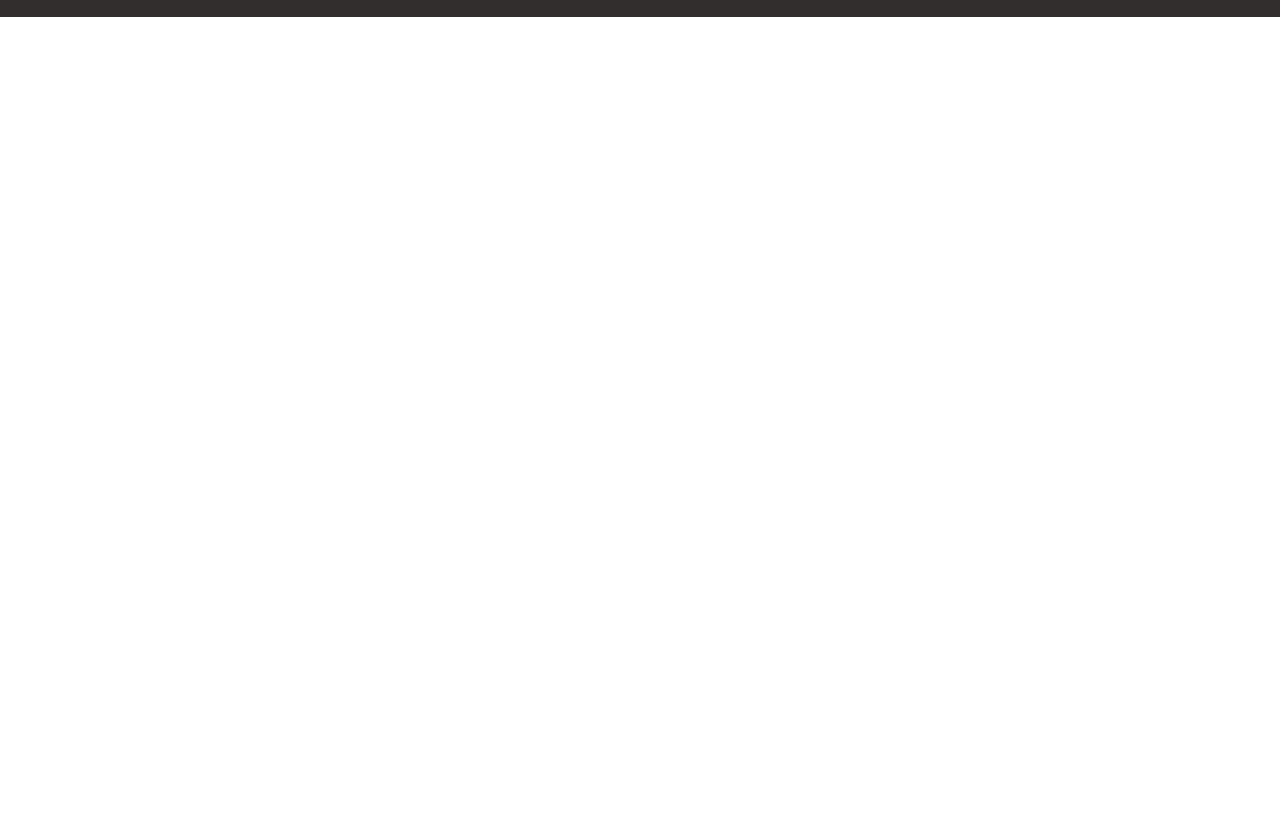
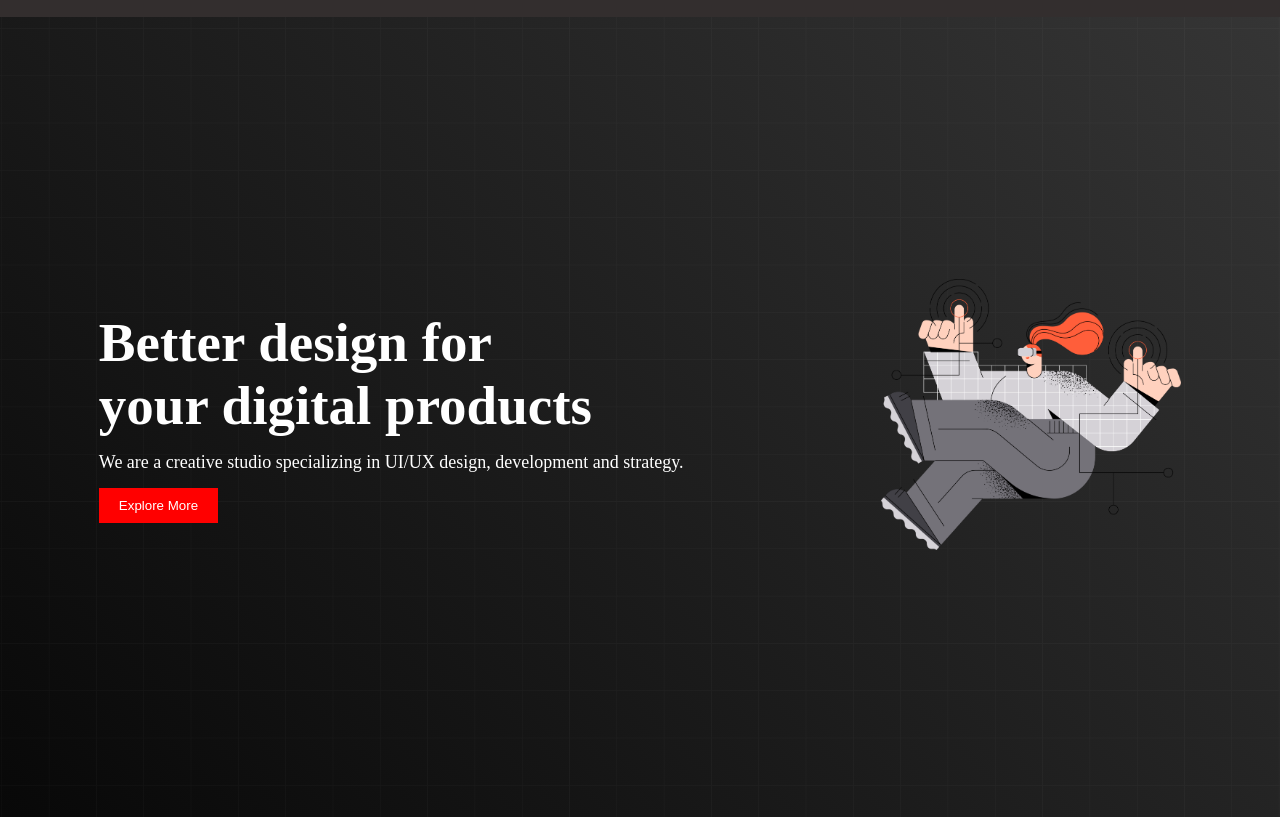
Before and after one commit to abusufian745/digital-products, a plain HTML site: page index.html in a window 1280 px wide. Shown: the part 51-868 px from the top of the page. Before the commit the page ends 800 px from the top, so only its background shows below. Drawn offline with Linux system fonts and the light colour scheme.

Commit message:
added title section

```diff
--- a/index.html
+++ b/index.html
@@ -7,6 +7,8 @@
     <link rel="stylesheet" href="style.css">
 </head>
 <body>
+
+    <!-- this is a navber section -->
     <header>
         <nav>
             <div class="menu-container">
@@ -23,7 +25,27 @@
         </nav>
     </header>
 
-    <main></main>
+    <main>
+        <!-- this is title section -->
+        <section>
+            <div class="banner-container">
+                <div class="banner-text">
+                    <h1 class="title">Better design for <br> your digital products</h1>
+                    <p class="description">We are a creative studio specializing in UI/UX design, development and strategy.</p>
+                    <button class="btn">Explore More</button>
+                </div>
+                <div class="banner-photo">
+                    <img class="banner-img" src="./images/banner.png" alt="" srcset="">
+                </div>
+            </div>
+        </section>
+
+        <!-- this is about us section -->
+
+        <section>
+
+        </section>
+    </main>
 
     <footer>
 
--- a/style.css
+++ b/style.css
@@ -25,4 +25,44 @@
     margin-right: 10px;
     padding-right: 7px;
     font-size: 18px;
+    cursor: pointer;
 }
+
+.item:hover{
+    color: blue;
+}
+
+.banner-img{
+    width: 300px;
+}
+
+.banner-container{
+    display: flex;
+    justify-content: space-around;
+    height: 100vh;
+    /* border: 2px solid gray; */
+    align-items: center;
+    color: white;
+    background-image: url("./images/background.png"), linear-gradient(45deg, rgb(8, 8, 8), rgb(53, 53, 53));
+    background-position: center;
+    background-size: cover;
+    background-repeat: no-repeat;
+
+}
+.title{
+    font-size: 55px;
+    font-weight: bold;
+}
+
+.description{
+    font-size: 18px;
+    margin-top: 15px;
+    margin-bottom: 15px;
+}
+
+.btn{
+    padding: 10px 20px;
+    background-color: red;
+    color: white;
+    border: none;
+}
```
